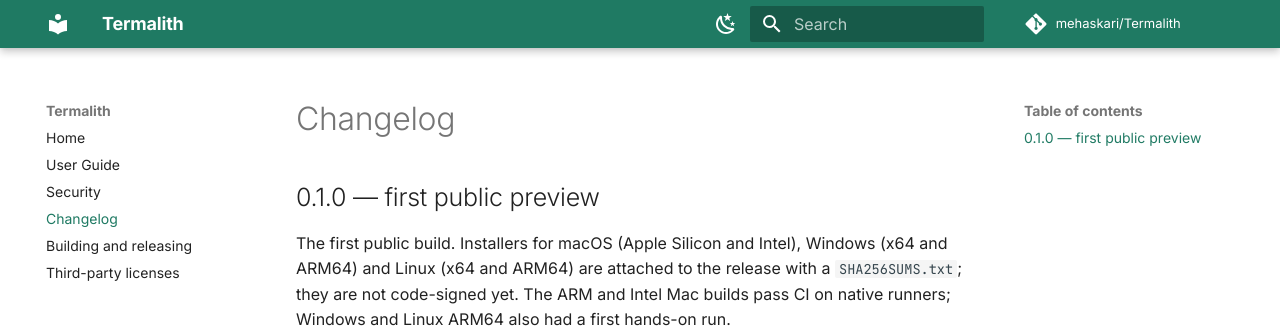
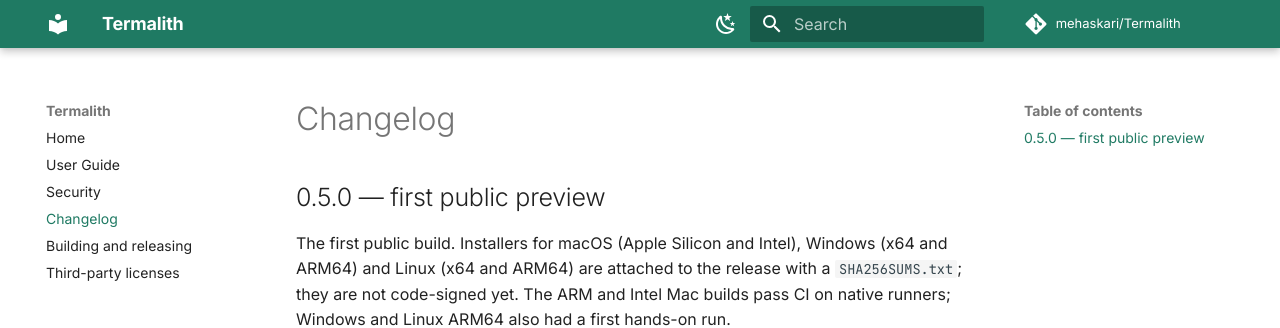
Before and after one commit to mehaskari/Termalith, an MkDocs documentation site: the page built from website/docs/changelog.md, in a window 1280 px wide and 1061 px high. Shown: the top 328 px of the window. Built offline with MkDocs 1.6.1 and Material for MkDocs 9.7.7, drawn with Linux system fonts in a browser that asks for light colours; comment, search, counter and statistics services are not loaded.

Commit message:
Version 0.5.0 for the first public preview
0.1.0 was never published; its draft and tag stay untouched, and the
first public release gets a fresh version and tag.

Co-Authored-By: Claude Opus 5.5 <noreply@anthropic.com>

```diff
--- a/Cargo.toml
+++ b/Cargo.toml
@@ -3,7 +3,7 @@ resolver = "3"
 members = ["crates/terminal-pty", "crates/protocol-ssh", "crates/credential-store", "crates/app-core", "crates/test-sshd", "crates/serial-console", "crates/network-tools", "crates/remote-desktop", "crates/protocol-telnet", "apps/desktop/src-tauri"]
 
 [workspace.package]
-version = "0.1.0"
+version = "0.5.0"
 edition = "2024"
 license = "MIT"
 publish = false
--- a/website/docs/changelog.md
+++ b/website/docs/changelog.md
@@ -1,6 +1,6 @@
 # Changelog
 
-## 0.1.0 — first public preview
+## 0.5.0 — first public preview
 
 The first public build. Installers for macOS (Apple Silicon and Intel),
 Windows (x64 and ARM64) and Linux (x64 and ARM64) are attached to the
```
Also changed, not shown: website/docs/releasing.md (+4 -4 lines), README.md, 4 other files.
